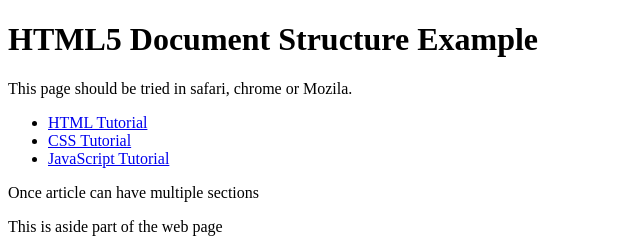
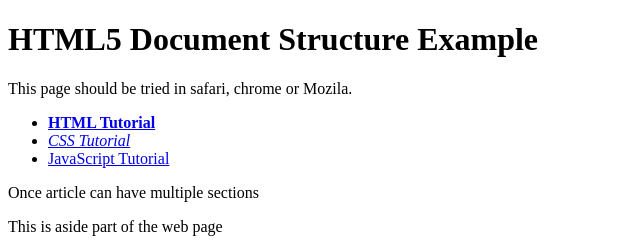
Before and after one commit to LoneM29/WMD-, a plain HTML site: page index.html in a window 1280 px wide. Shown: the top 240 px of the page, 0-640 px from the left. Drawn offline with Linux system fonts and the light colour scheme.

Commit message:
edited index file, change title

```diff
--- a/index.html
+++ b/index.html
@@ -5,7 +5,7 @@
 
    <head>
       <meta charset="utf-8">
-      <title>...</title>
+      <title>My First Web Page</title>
    </head>
 
    <body>
@@ -18,13 +18,11 @@
       <nav>
 
          <ul>
-            <li><a href="#">HTML Tutorial</a></li>
-            <li><a href="#">CSS Tutorial</a></li>
+            <b><li><a href="#">HTML Tutorial</a></li></b>
+            <i><li><a href="#">CSS Tutorial</a></li></i>
             <li><a href="#">JavaScript Tutorial</a></li>
          </ul>
-
       </nav>
-
       <article>
          <section>
             <p>Once article can have multiple sections</p>
```
